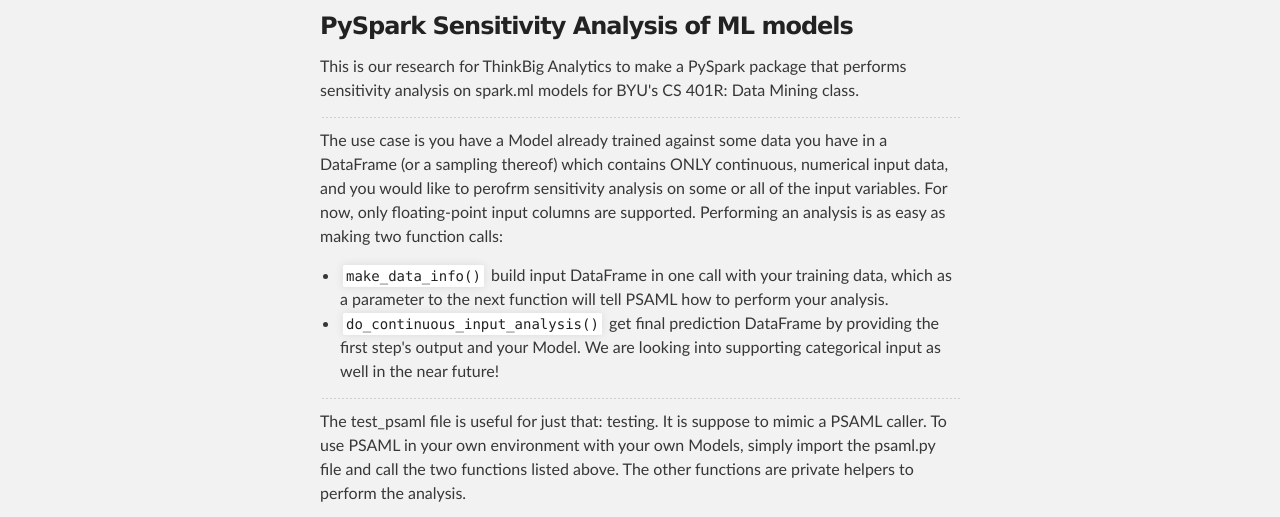
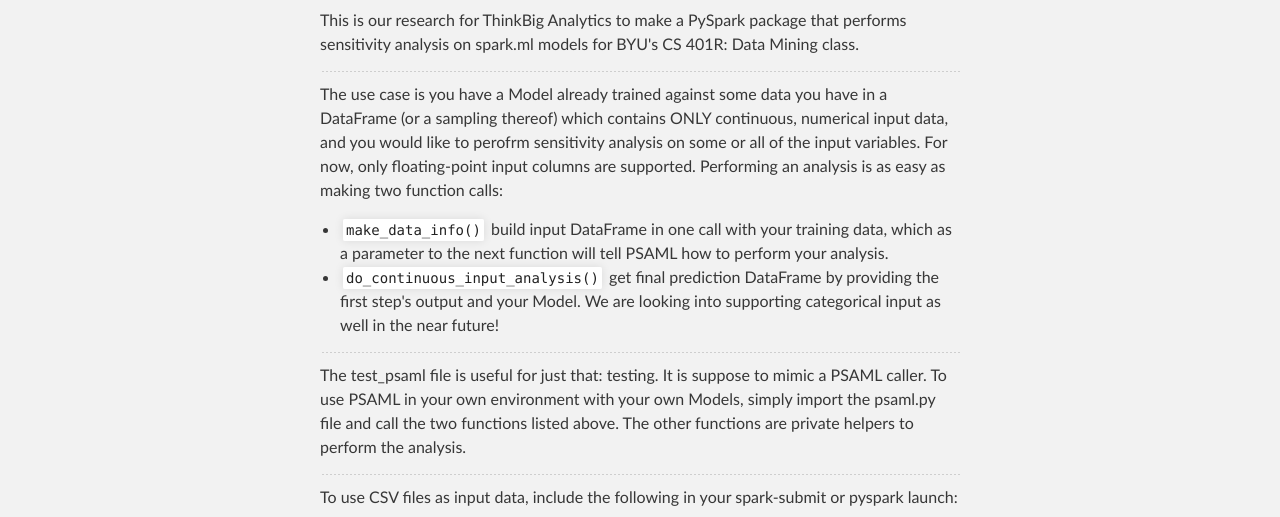
Before and after one commit to psaml/psaml.github.io, a plain HTML site: page index.html in a window 1280 px wide. Shown: the part 252-769 px from the top of the page. Drawn offline with Linux system fonts and the light colour scheme.

Commit message:
Update index.html

```diff
--- a/index.html
+++ b/index.html
@@ -1,6 +1,5 @@
 <!DOCTYPE html>
 <html>
-
   <head>
     <meta charset='utf-8'>
     <meta http-equiv="X-UA-Compatible" content="chrome=1">
@@ -10,7 +9,6 @@
 
     <title>PSAML</title>
   </head>
-
   <body>
 
     <!-- HEADER -->
@@ -31,7 +29,6 @@
     <!-- MAIN CONTENT -->
     <div id="main_content_wrap" class="outer">
       <section id="main_content" class="inner">
-        <h3>PySpark Sensitivity Analysis of ML models</h3>
         <p>
           This is our research for ThinkBig Analytics to make a PySpark package that performs sensitivity analysis on spark.ml models for BYU's CS 401R: Data Mining class.
         </p>
@@ -67,8 +64,5 @@
         <p>Published with <a href="https://pages.github.com">GitHub Pages</a></p>
       </footer>
     </div>
-
-
-
   </body>
 </html>
```
